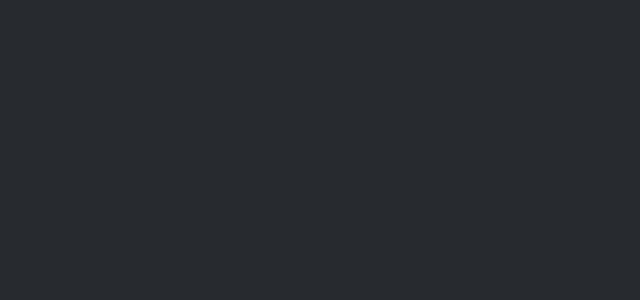
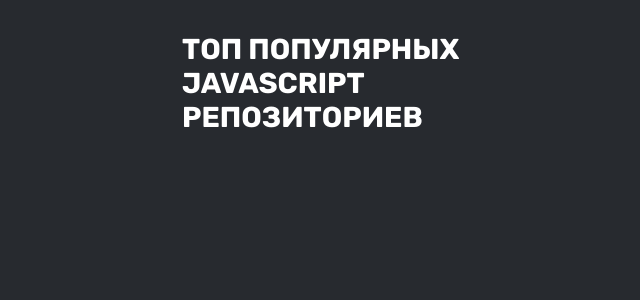
Before and after one commit to BRIT47rus/popularGitUsers, a React (Vite) app: page / in a window 1280 px wide. Shown: the top 300 px of the page, without its empty margins (326-966 px from the left). Built offline with nearby package versions, Linux system fonts and the light colour scheme.

Commit message:
header compleate

```diff
--- a/src/app/styles/global.css
+++ b/src/app/styles/global.css
@@ -1,5 +1,11 @@
+@import url('https://fonts.googleapis.com/css2?family=Rubik:ital,wght@0,300..900;1,300..900&display=swap');
+/* @import url('https://fonts.googleapis.com/css2?family=Roboto+Mono:ital,wght@0,100..700;1,100..700&display=swap');
+  font-family: "Roboto Mono", monospace; */
 body {
     width: 100vw;
     height: 100vh;
     background: var(--color-bg-body);
+    font-family: 'Rubik', sans-serif;
+    color: var(--color-text);
+    box-sizing: border-box;
 }
--- a/src/app/ui/App.css
+++ b/src/app/ui/App.css
@@ -0,0 +1,8 @@
+.app-container {
+    display: flex;
+    justify-content: center;
+    align-items: center;
+}
+.app__header-wrap {
+    width: 280px;
+}
--- a/src/app/ui/App.tsx
+++ b/src/app/ui/App.tsx
@@ -1,5 +1,13 @@
+import { Header } from '../../widjets/ui/Header';
 import './App.css';
 
 export function App() {
-    return <></>;
+    return (
+        <div className="app-container">
+            <div className="app__header-wrap">
+                <Header text="Топ популярных javascript репозиториев" />
+            </div>
+
+        </div>
+    );
 }
--- /dev/null
+++ b/src/widjets/ui/Header.css
@@ -0,0 +1,7 @@
+.title__title {
+    text-transform: uppercase;
+    font-size: 1.8em;
+    flex-wrap: wrap;
+}
+.title__description {
+}
--- /dev/null
+++ b/src/widjets/ui/Header.tsx
@@ -0,0 +1,19 @@
+import type { FC } from 'react';
+import './Header.css';
+interface Props {
+    text: string;
+    description?: string;
+    nameCompany?: string;
+}
+
+export const Header: FC<Props> = ({ text, description, nameCompany }) => {
+    return (
+        <>
+            {nameCompany && <span>{nameCompany}</span>}
+            <h2 className="title__title">{text}</h2>
+            {description && (
+                <div className="title__description">{description}</div>
+            )}
+        </>
+    );
+};
```
Also changed, not shown: src/widjets/index.ts (added), src/widjets/ui/index.ts (deleted).
